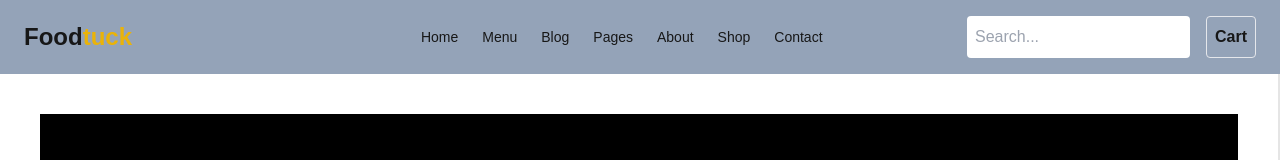
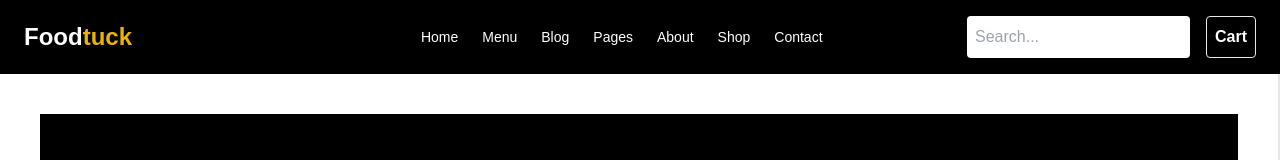
Before and after one commit to muzzammil5/projabc, a Next.js app: page / in a window 1280 px wide. Shown: the top 160 px of the page. Built offline with nearby package versions, Linux system fonts and the light colour scheme.

Commit message:
Minor CSS Tailwind Change in Home Page

```diff
--- a/src/app/our-chef/page.tsx
+++ b/src/app/ourchef/page.tsx
@@ -27,7 +27,6 @@ const OurChefPage: React.FC = () => {
     <main>
       <Header />
 
-      <HeroSection />
 
       <div>
 
--- a/src/components/Header.tsx
+++ b/src/components/Header.tsx
@@ -1,11 +1,10 @@
 
-import Link from 'next/link'
 import React from 'react'
 
 
 export default function Header() {
     return (
-        <header className="bg-slate-400 flex items-center justify-between px-6 py-4 text-blue">
+        <header className="bg-black text-white flex items-center justify-between px-6 py-4 text-blue">
             <div className="flex items-center text-2xl font-bold">
 
 
@@ -16,13 +15,13 @@ export default function Header() {
             </div>
             <nav>
                 <ul className="flex gap-6 text-sm">
-                    <Link href="/"><li className="underline: dark:inset-4 hover:text-black-500 cursor-pointer hover:underline hover:font-semibold">Home</li></Link>
-                    <Link href="#"><li className="hover:text-black-500 cursor-pointer">Menu</li></Link>
-                    <Link href="#"> <li className="hover:text-black-500 cursor-pointer">Blog</li> </Link>
-                    <Link href="#"><li className="hover:text-black-500 cursor-pointer">Pages</li></Link>
-                    <Link href="#"><li className="hover:text-black-500 cursor-pointer">About</li></Link>
-                    <Link href="#"><li className="hover:text-black-500 cursor-pointer">Shop</li></Link>
-                    <Link href="#"><li className="hover:text-black-500 cursor-pointer">Contact</li></Link>
+                    <li className="underline: dark:inset-4 hover:text-black-500 cursor-pointer hover:underline hover:font-semibold">Home</li>
+                    <li className="hover:text-black-500 cursor-pointer">Menu</li>
+                    <li className="hover:text-black-500 cursor-pointer">Blog</li>
+                    <li className="hover:text-black-500 cursor-pointer">Pages</li>
+                    <li className="hover:text-black-500 cursor-pointer">About</li>
+                    <li className="hover:text-black-500 cursor-pointer">Shop</li>
+                    <li className="hover:text-black-500 cursor-pointer">Contact</li>
                 </ul>
             </nav>
 
```
Also changed, not shown: src/app/page.tsx (+34 -0 lines).
